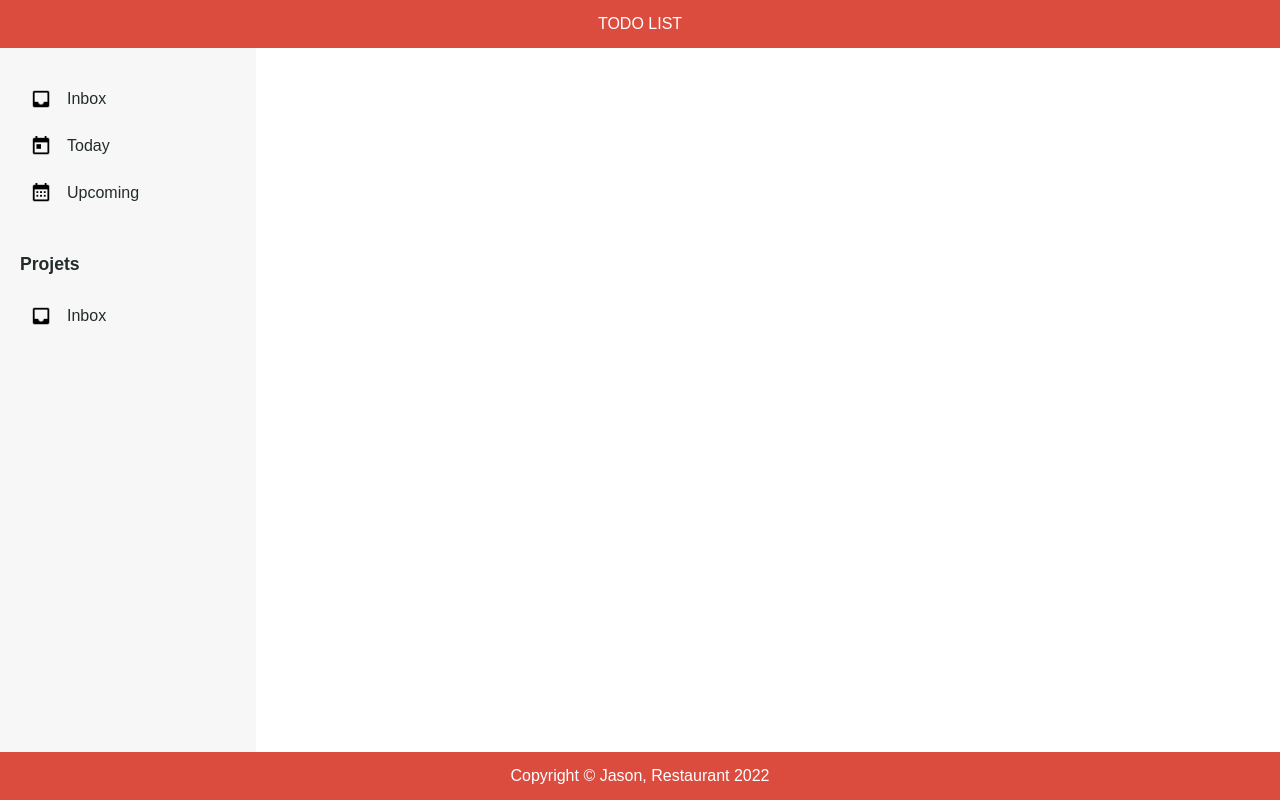
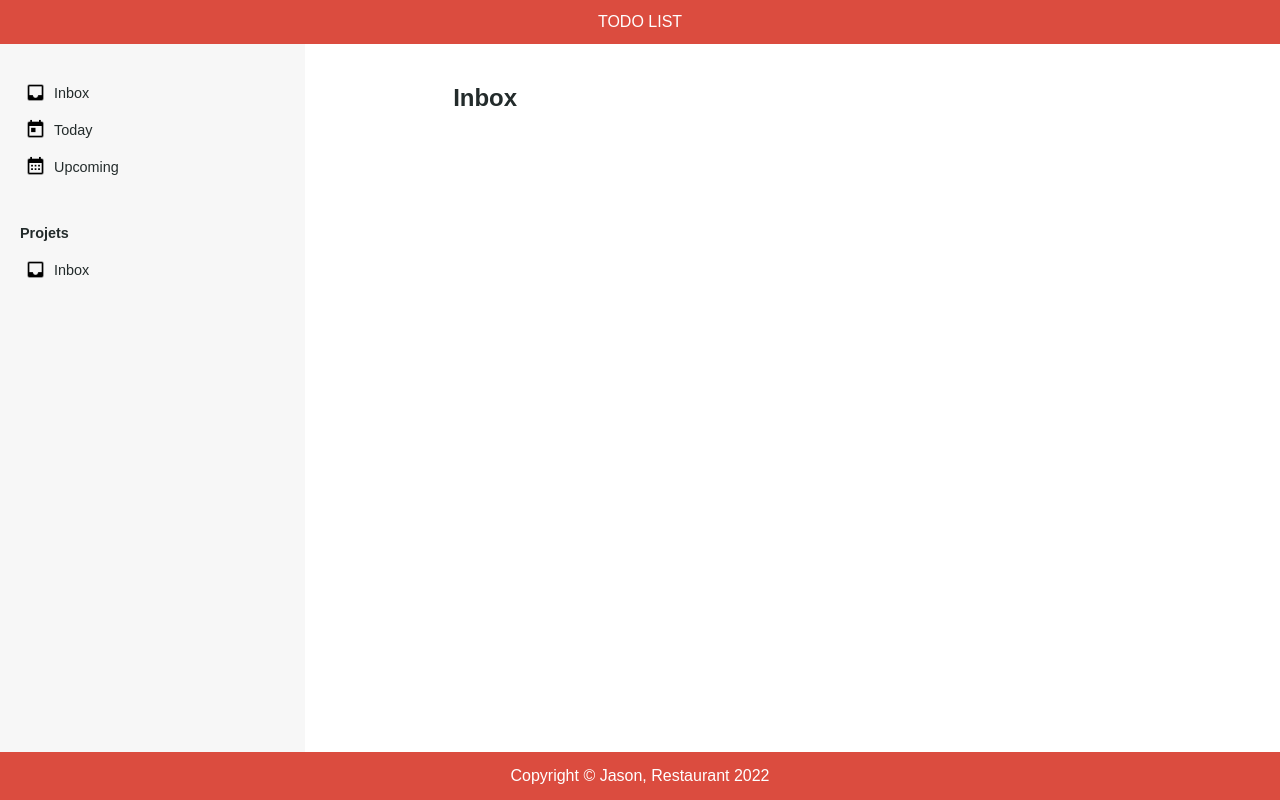
Before and after one commit to JasonOCat/TOP-Todo-list, a website built with webpack: page src/index.html in a window 1280 px wide. Built offline with nearby package versions, Linux system fonts and the light colour scheme.

Commit message:
Save work sidebar

```diff
--- a/src/css/header.css
+++ b/src/css/header.css
@@ -2,7 +2,7 @@
     display: flex;
     justify-content: center;
     align-items: center;
-    padding: 15px 0;
+    padding: 13px 0;
     background-color: #DB4C3F;
     color: white;
   }
--- a/src/css/middle-content.css
+++ b/src/css/middle-content.css
@@ -1,5 +1,17 @@
 .middle-content {
     display: grid;
-    grid-template-columns: minmax(250px, 1fr) 4fr;
+    grid-template-columns: minmax(305px, 1fr) 4fr;
 
 }
+
+.main-container {
+    display: flex;
+    flex-direction: column;
+    align-items: center;
+    padding-top: 40px;
+    padding-left: 30px;
+}
+
+.main-content {
+    width: 75%;
+}
--- a/src/css/sidebar.css
+++ b/src/css/sidebar.css
@@ -2,15 +2,17 @@
 .sidebar {
     background-color: #f7f7f7;
     padding-top: 30px;
-    padding-left: 20px;
+    padding-left: 15px;
     display: flex;
     flex-direction: column;
     justify-content: start;
+    font-size: 0.9rem;
 }
 
 .sidebar h2 {
-    font-size: 1.1rem;
-    padding-bottom: 20px;
+    font-size: 0.9rem;
+    padding-bottom: 10px;
+    margin-left: 5px;
 }
 
 .first-links,
@@ -19,7 +21,6 @@
     flex-direction: column;
     justify-content: center;
     align-items: start;
-    gap: 5px;
     padding-bottom: 40px;
     padding-left: 0px;
     margin-right: 18px;
@@ -30,14 +31,14 @@
 .second-links li{
     display: flex;
     align-items: center;
-    gap: 15px;
+    gap: 8px;
 }
 
 .first-links span,
 .second-links span{
     cursor: pointer;
     width: 100%;
-    padding: 10px 10px;
+    padding: 8px 10px;
     border-radius: 5px;
 }
 
@@ -49,5 +50,5 @@
 
 .first-links img,
 .second-links img {
-    width: 22px;
+    width: 21px;
 }
--- a/src/index.html
+++ b/src/index.html
@@ -44,7 +44,11 @@
                     </ul>
             </div>
 
-            <div id="main-content">
+            <div class="main-container">
+
+                <div class="main-content">
+                    <h2>Inbox</h2>
+                </div>
             </div>
         </div>
 
```
Also changed, not shown: src/inbox.js (added).
